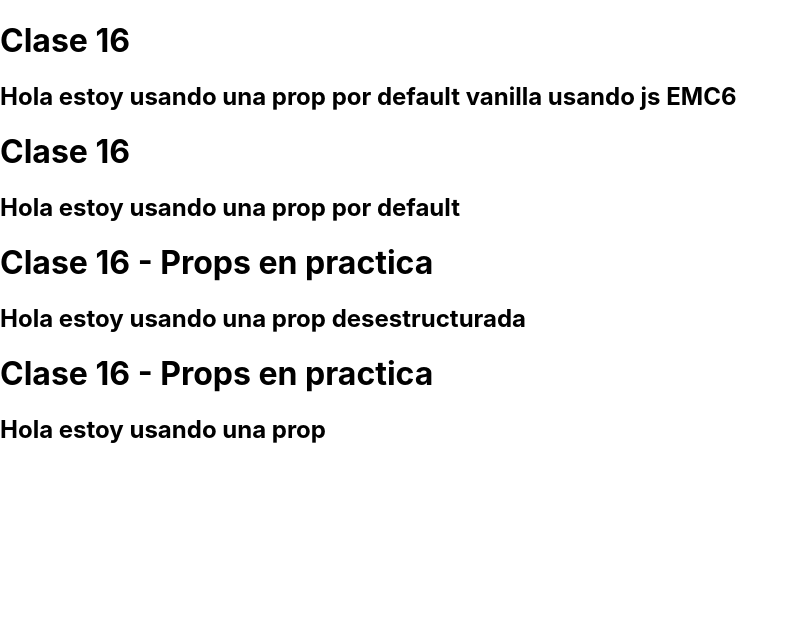
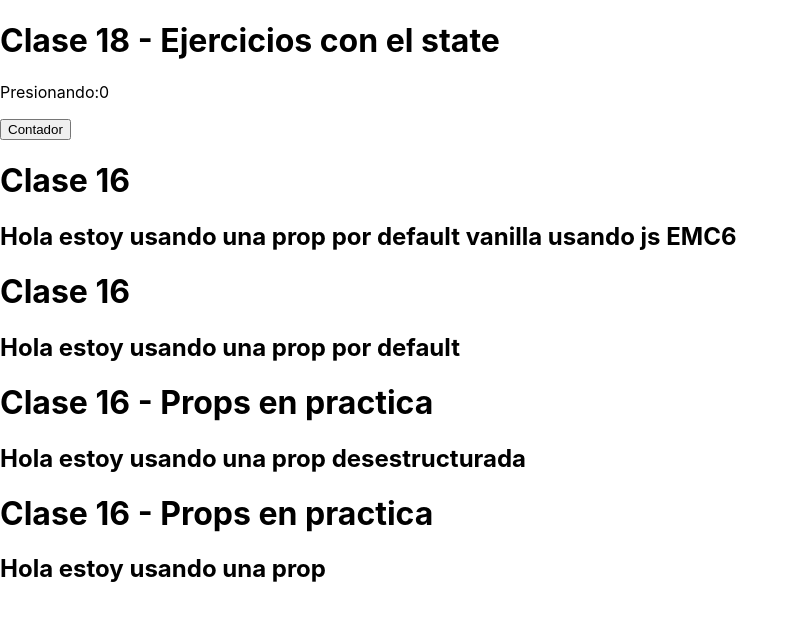
Before and after one commit to MauricioBelforte/curso-profesional-de-react-codigofacilito-legado, a React (Create React App) app: page / in a window 1280 px wide. Shown: the top 620 px of the page, without its empty margins (0-799 px from the left). Built offline with nearby package versions, Linux system fonts and the light colour scheme.

Commit message:
Finalizada Clase 18 - Ejercicios con el state

```diff
--- a/src/App.js
+++ b/src/App.js
@@ -20,12 +20,14 @@ import { SaludarConProps } from './modulo3-Componentes/clase5/ComponenteConProps
 import { SaludarConPropsDefault } from './modulo3-Componentes/clase5/ComponenteConPropsDefault';
 import { SaludarConPropsDefaultVanilla } from './modulo3-Componentes/clase5/ComponenteConPropsDefaultVanilla';
 import { SaludarConPropsDesestructuradas } from './modulo3-Componentes/clase5/ComponenteConPropsDesestructuradas';
+import { ButtonClase18 } from './modulo3-Componentes/clase7/ComponenteButtonClase18';
 
 function App() {
 
   return (
 
     <div>
+      <ButtonClase18 />
       <SaludarConPropsDefaultVanilla />
       <SaludarConPropsDefault />
       <SaludarConPropsDesestructuradas nombre="Clase 16 - Props en practica"  idioma="es" />
--- /dev/null
+++ b/src/modulo3-Componentes/clase7/ComponenteButtonClase18.jsx
@@ -0,0 +1,18 @@
+import React, { useState } from "react";
+
+
+const ButtonClase18 = ()=>{
+    const [conteoEstado , actualizarConteoEstadoFuncion] = useState(0);
+
+    return (
+    <div>
+        <h1>Clase 18 - Ejercicios con el state </h1>
+        <p>Presionando:{conteoEstado}</p>
+        <button onClick={()=> actualizarConteoEstadoFuncion(conteoEstado + 1)}> Contador </button>
+    </div>
+
+    )
+}
+
+
+export { ButtonClase18 }
```
Also changed, not shown: src/modulo3-Componentes/clase5/clase16-props-en-practica.md (+5 -1 lines), src/modulo3-Componentes/clase6/clase17-que-es-el-state.md (added, +21 -0 lines), 1 other file (tests, documents, lock files or other folders).
